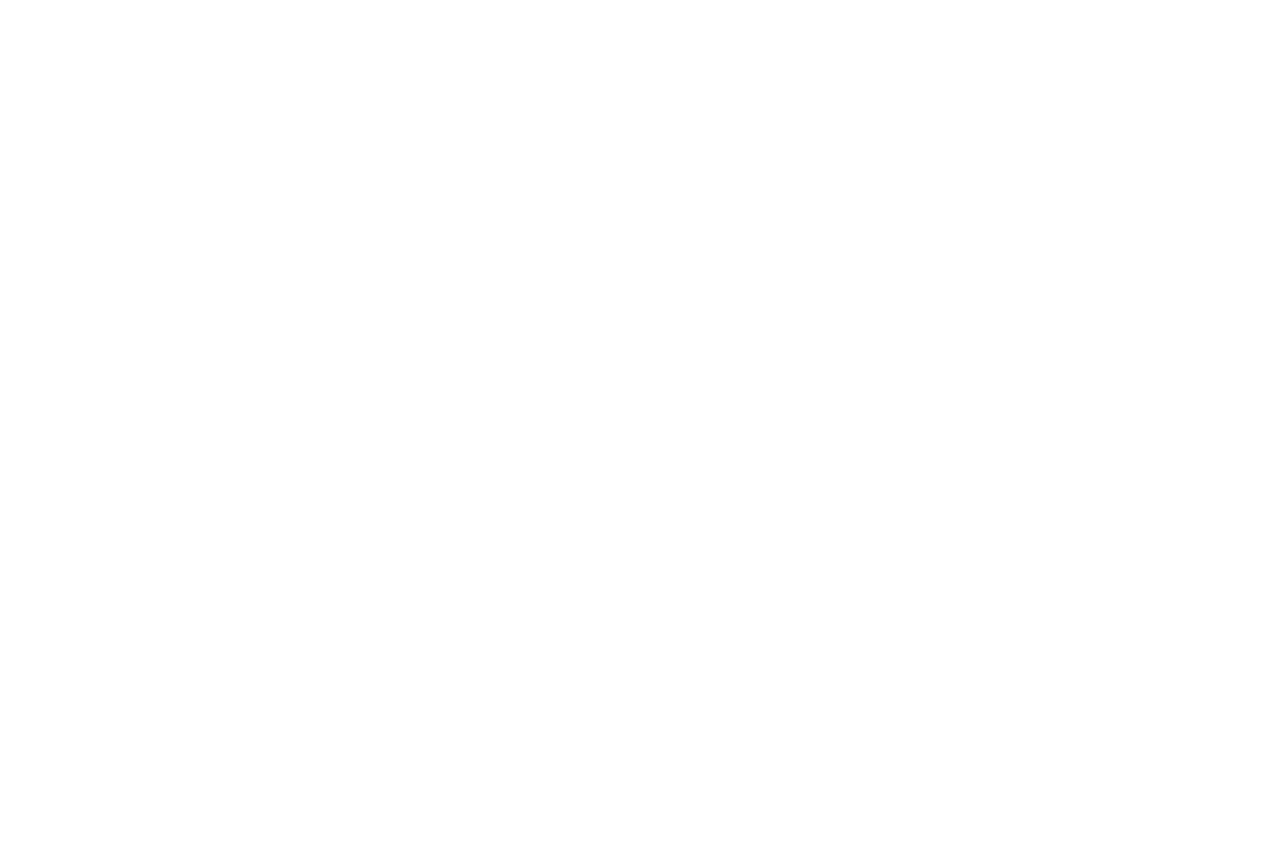
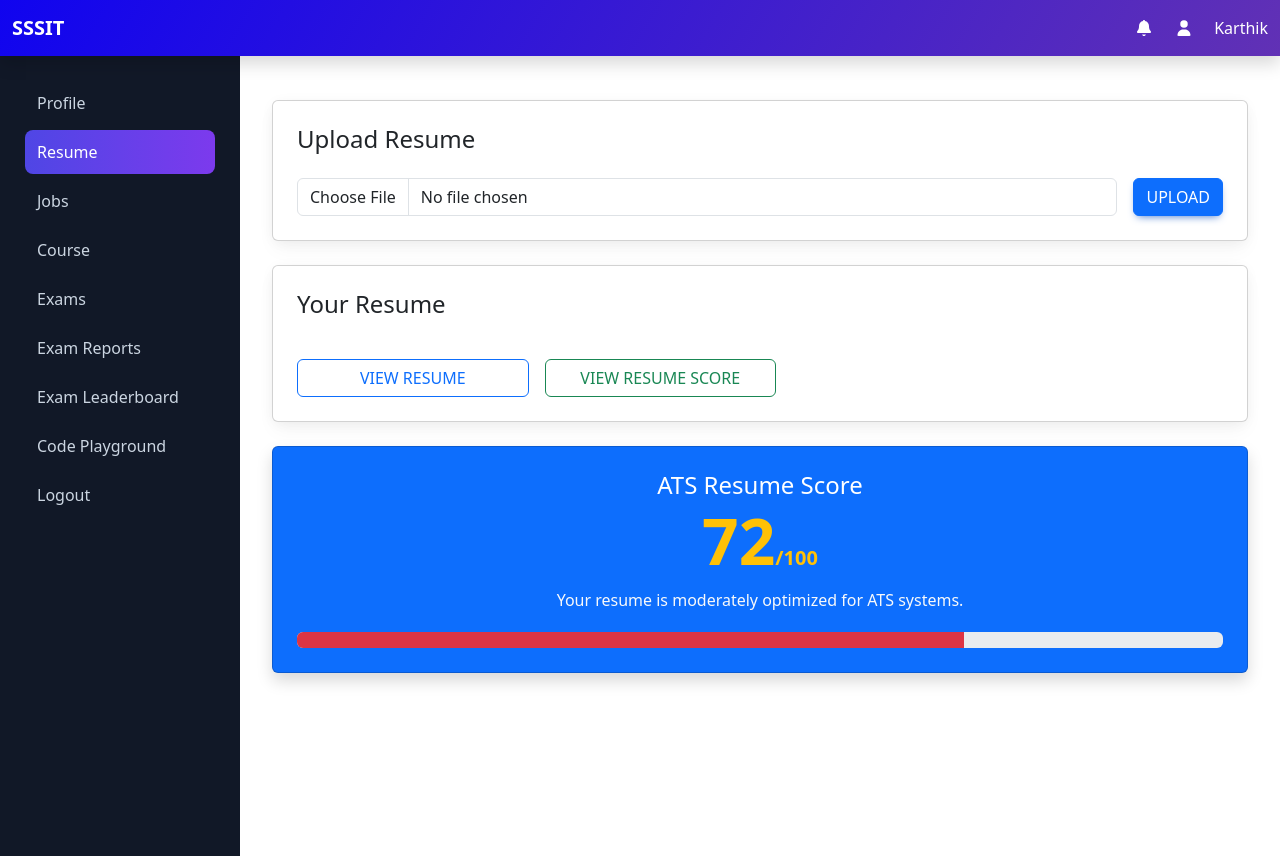
Before and after one commit to sssituser/python12to1pmmainproject, a React (Vite) app in the folder placementapp/: page /resume in a window 1280 px wide. Before the commit this address had no page. Before the commit the page ends 800 px from the top, so only its background shows below. Built offline with nearby package versions, Linux system fonts and the light colour scheme.

Commit message:
resume done

```diff
--- a/placementapp/package.json
+++ b/placementapp/package.json
@@ -18,9 +18,9 @@
     "bootstrap": "^5.3.8",
     "mdb-ui-kit": "^9.3.0",
     "mdbootstrap": "^4.20.0",
-    "react": "^19.2.0",
+    "react": "^19.2.4",
     "react-bootstrap": "^2.10.10",
-    "react-dom": "^19.2.0",
+    "react-dom": "^19.2.4",
     "react-router-dom": "^7.13.1"
   },
   "devDependencies": {
--- a/placementapp/src/App.jsx
+++ b/placementapp/src/App.jsx
@@ -8,6 +8,8 @@ import Jobs from "./pages/Jobs";
 import Logout from "./pages/Logout";
 import Playground from "./pages/Playground";
 import Profile from "./pages/Profile";
+import Resume from "./pages/Resume";
+
 
 function App() {
   return (
@@ -15,7 +17,8 @@ function App() {
         <Route path="/" element={<Dashboard />}>
           <Route index element={<Profile />} />
           <Route path="profile" element={<Profile />} />
-          <Route path="jobs" element={<Jobs />} />
+          <Route path="resume" element={<Resume/>}/>
+         <Route path="jobs" element={<Jobs />} />
           <Route path="course" element={<Course />} />
           <Route path="exams" element={<Exams />} />
           <Route path="exam-reports" element={<ExamReports />} />
--- a/placementapp/src/components/Sidebar.jsx
+++ b/placementapp/src/components/Sidebar.jsx
@@ -7,6 +7,8 @@ return (
 <div className="sidebar">
     <div className="sidebar-menu">
     <NavLink to="/profile" className="sidebar-link">Profile</NavLink>
+      <NavLink to="/resume" className="sidebar-link">Resume</NavLink>
+
     <NavLink to="/jobs" className="sidebar-link">Jobs</NavLink>
     <NavLink to="/course" className="sidebar-link">Course</NavLink>
     <NavLink to="/exams" className="sidebar-link">Exams</NavLink>
--- a/placementapp/src/main.jsx
+++ b/placementapp/src/main.jsx
@@ -5,6 +5,8 @@ import App from './App.jsx'
 import 'mdb-ui-kit/css/mdb.min.css'
 import '@fortawesome/fontawesome-free/css/all.min.css';
 import { BrowserRouter } from "react-router-dom";
+import 'bootstrap/dist/css/bootstrap.min.css'
+import 'bootstrap/dist/js/bootstrap.bundle.min.js'
 
 
 createRoot(document.getElementById("root")).render(
--- /dev/null
+++ b/placementapp/src/pages/Resume.jsx
@@ -0,0 +1,226 @@
+import React, { useState } from "react";
+
+export default function Resume() {
+
+  const [resume, setResume] = useState(null);
+  const [resumeURL, setResumeURL] = useState("");
+
+  // store selected file
+  function handleFile(e) {
+    setResume(e.target.files[0]);
+  }
+
+  // upload button
+  function uploadResume() {
+    if (resume) {
+      const url = URL.createObjectURL(resume);
+      setResumeURL(url);
+      alert("Resume Uploaded Successfully");
+    } else {
+      alert("Please select a file");
+    }
+  }
+
+  return (
+    <div className="container mt-4">
+
+      {/* Upload Resume Card */}
+      <div className="card p-4 mb-4">
+        <h4>Upload Resume</h4>
+
+        <div className="d-flex gap-3 mt-3">
+          <input
+            type="file"
+            onChange={handleFile}
+            className="form-control"
+          />
+
+          <button
+            className="btn btn-primary"
+            onClick={uploadResume}
+          >
+            Upload
+          </button>
+        </div>
+      </div>
+
+      {/* Your Resume Card */}
+      <div className="card p-4 mb-4">
+        <h4>Your Resume</h4>
+
+        <div className="d-flex gap-3 mt-3">
+
+          {/* View Resume */}
+          <button
+            className="btn btn-outline-primary mt-3 w-25"
+            data-bs-toggle="modal"
+            data-bs-target="#resumeModal"
+          >
+            View Resume
+          </button>
+
+          {/* View Resume Score */}
+          <button
+            className="btn btn-outline-success mt-3 w-25"
+            data-bs-toggle="modal"
+            data-bs-target="#scoreModal"
+          >
+            View Resume Score
+          </button>
+
+        </div>
+      </div>
+
+      {/* ATS Score Card */}
+      <div className="card shadow p-4 mb-4 text-center bg-primary">
+
+        <h4 className="mb-1 text-white">ATS Resume Score</h4>
+
+        <h1 className="display-3 text-warning fw-bold">
+          72<span style={{ fontSize: "20px" }}>/100</span>
+        </h1>
+
+        <p className="text-light">
+          Your resume is moderately optimized for ATS systems.
+        </p>
+
+        <div className="progress mt-1">
+          <div
+            className="progress-bar bg-danger"
+            role="progressbar"
+            style={{ width: "72%" }}
+          ></div>
+        </div>
+
+      </div>
+
+      {/* Resume Preview Modal */}
+      <div className="modal fade" id="resumeModal">
+        <div className="modal-dialog modal-xl">
+          <div className="modal-content">
+
+            <div className="modal-header">
+              <h5 className="modal-title">Resume Preview</h5>
+              <button
+                className="btn-close"
+                data-bs-dismiss="modal"
+              ></button>
+            </div>
+
+            <div className="modal-body">
+
+              {resumeURL ? (
+                <iframe
+                  src={resumeURL}
+                  width="100%"
+                  height="600px"
+                  title="Resume"
+                ></iframe>
+              ) : (
+                <h5>No Resume Uploaded</h5>
+              )}
+
+            </div>
+
+          </div>
+        </div>
+      </div>
+
+      {/* Resume Score Modal */}
+      <div className="modal fade" id="scoreModal">
+        <div className="modal-dialog modal-lg">
+          <div className="modal-content">
+
+            <div className="modal-header">
+              <h5 className="modal-title">
+                Resume Score Analysis
+              </h5>
+
+              <button
+                className="btn-close"
+                data-bs-dismiss="modal"
+              ></button>
+            </div>
+
+            <div className="modal-body">
+
+              {/* Header */}
+              <div className="text-center mb-4">
+
+                <h4 className="bg-primary text-white p-2">
+                  Resume Analysis Results
+                </h4>
+
+                <h1 className="display-4 text-primary">
+                  72.4
+                </h1>
+
+                <p className="text-danger">
+                  Needs Improvement
+                </p>
+
+              </div>
+
+              {/* Feedback Section */}
+              <div className="row">
+
+                {/* Detailed Feedback */}
+                <div className="col-md-6">
+
+                  <h5>Detailed Feedback</h5>
+
+                  <p>
+                    <b>Skills</b><br />
+                    Only 1 skill detected. Add 6–8 relevant technical skills to improve ATS matching.
+                  </p>
+
+                  <p>
+                    <b>Sections</b><br />
+                    Include internships, part-time work, or volunteer experience to demonstrate practical application.
+                  </p>
+
+                  <p>
+                    <b>Formatting</b><br />
+                    Use well-structured sections with bullet points and consistent spacing.
+                  </p>
+
+                </div>
+
+                {/* Skills Analysis */}
+                <div className="col-md-6">
+
+                  <h5>Skills Analysis</h5>
+
+                  <p>
+                    <b>Extracted Skills</b><br />
+                    No extracted skills found.
+                  </p>
+
+                  <p>
+                    <b>Suggested Skills</b><br />
+                    JavaScript, React, HTML, CSS, Git, SQL
+                  </p>
+
+                </div>
+
+              </div>
+
+              <hr />
+
+              {/* Word Count */}
+              <div className="text-center">
+
+                <b>Total Words in Resume</b>
+                <p>1708</p>
+
+              </div>
+
+            </div>
+
+          </div>
+        </div>
+      </div>
+
+    </div>
+  );
+}
```
Also changed, not shown: 1 other file (tests, documents, lock files or other folders).
